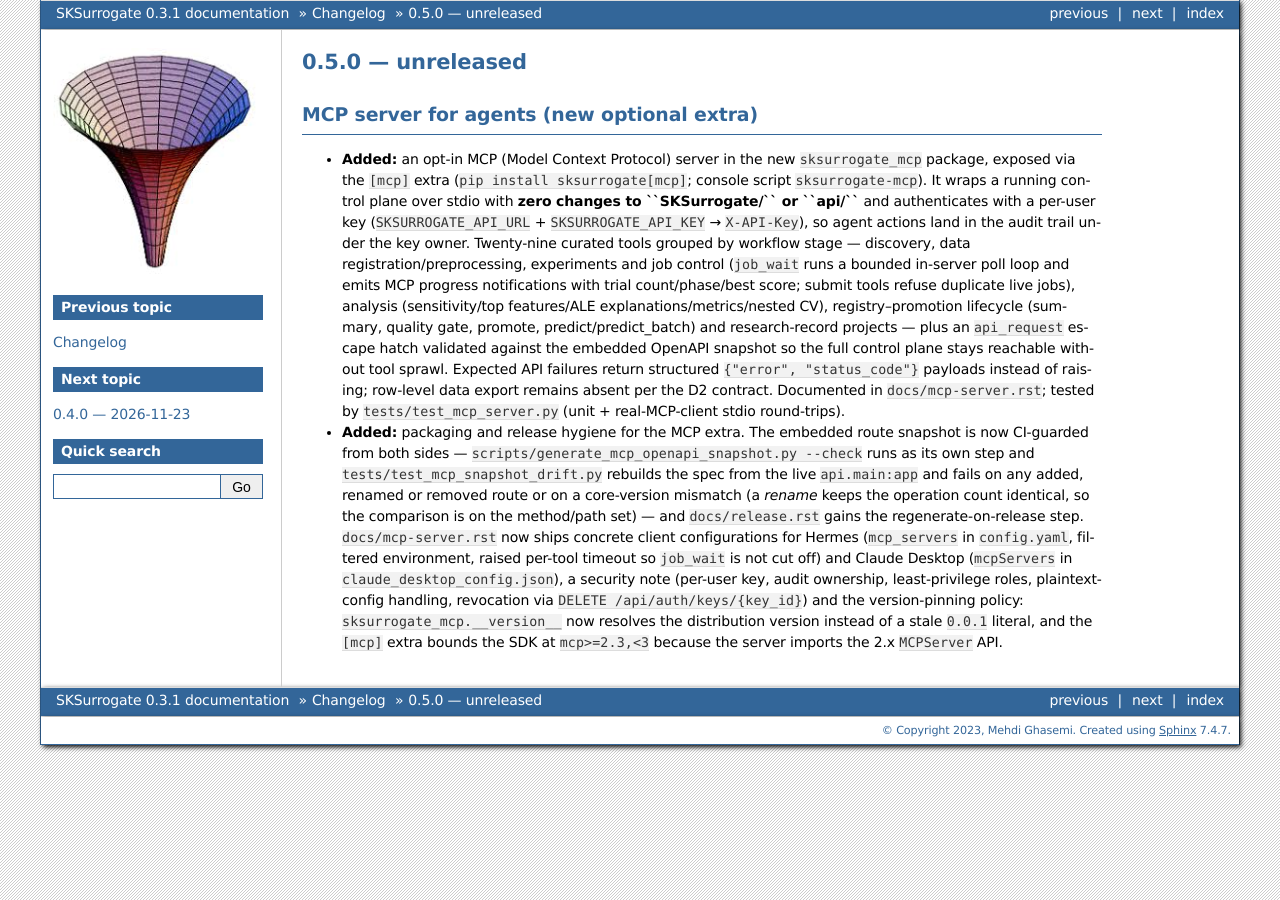
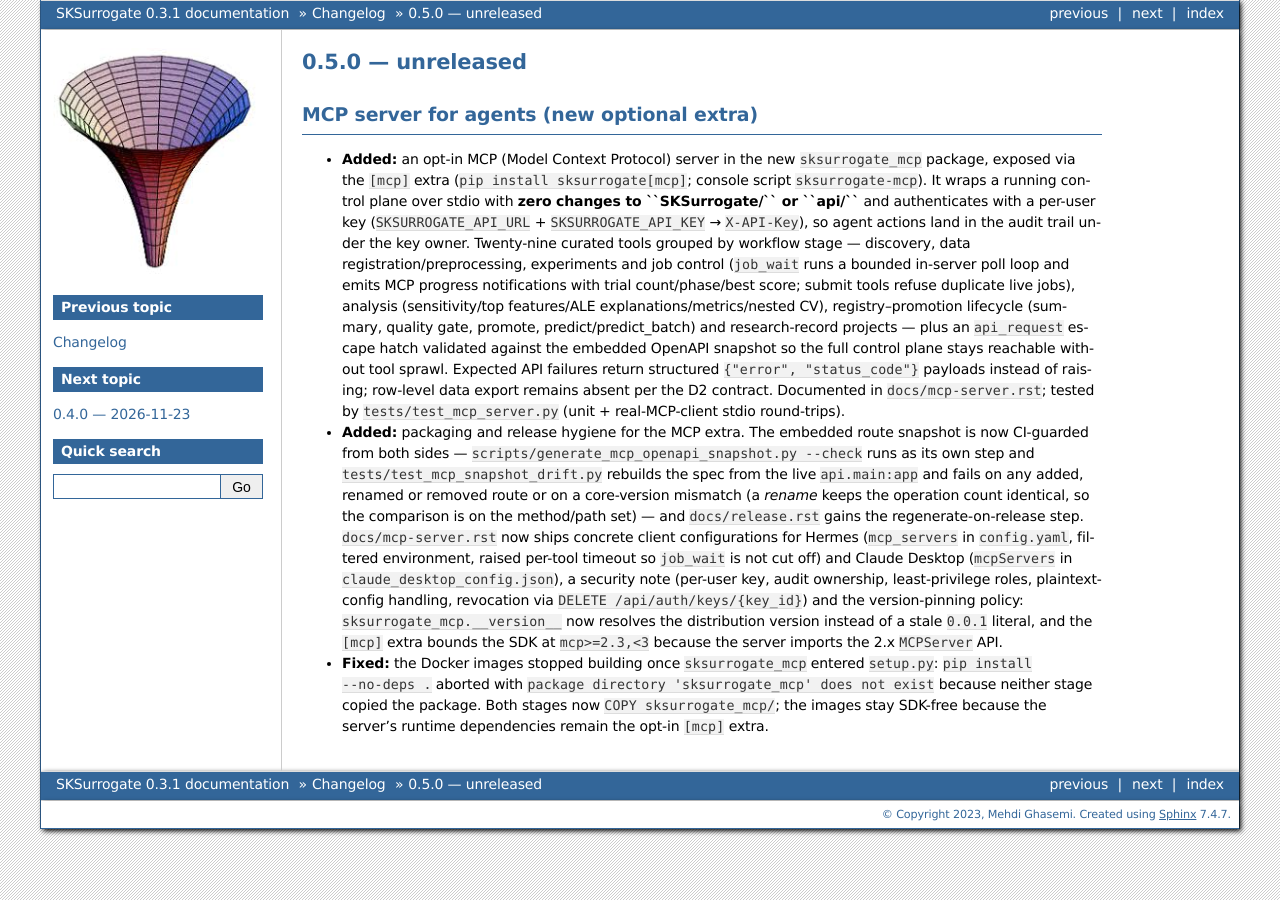
Before and after one commit to mghasemi/sksurrogate, a Sphinx documentation site: the page built from docs/changelog/0.5.0.rst, in a window 1280 px wide. Built offline with Sphinx 7.4.7, drawn with Linux system fonts in a browser that asks for light colours.

Commit message:
fix(docker): copy sksurrogate_mcp into both image stages
setup.py lists sksurrogate_mcp as a package, so `pip install --no-deps .`
aborts with "package directory 'sksurrogate_mcp' does not exist" unless the
stage copies it. The Docker production smoke job caught this on the PR.

The package's runtime dependencies stay optional: images remain SDK-free and
the MCP server is used against the container's published port from a source
checkout (or built with --build-arg EXTRAS="httpx mcp").

```diff
--- a/docs/changelog/0.5.0.rst
+++ b/docs/changelog/0.5.0.rst
@@ -36,3 +36,8 @@ MCP server for agents (new optional extra)
   ``sksurrogate_mcp.__version__`` now resolves the distribution version instead of a
   stale ``0.0.1`` literal, and the ``[mcp]`` extra bounds the SDK at
   ``mcp>=2.3,<3`` because the server imports the 2.x ``MCPServer`` API.
+* **Fixed:** the Docker images stopped building once ``sksurrogate_mcp`` entered
+  ``setup.py``: ``pip install --no-deps .`` aborted with ``package directory
+  'sksurrogate_mcp' does not exist`` because neither stage copied the package. Both
+  stages now ``COPY sksurrogate_mcp/``; the images stay SDK-free because the server's
+  runtime dependencies remain the opt-in ``[mcp]`` extra.
```
Also changed, not shown: 1 other file.
